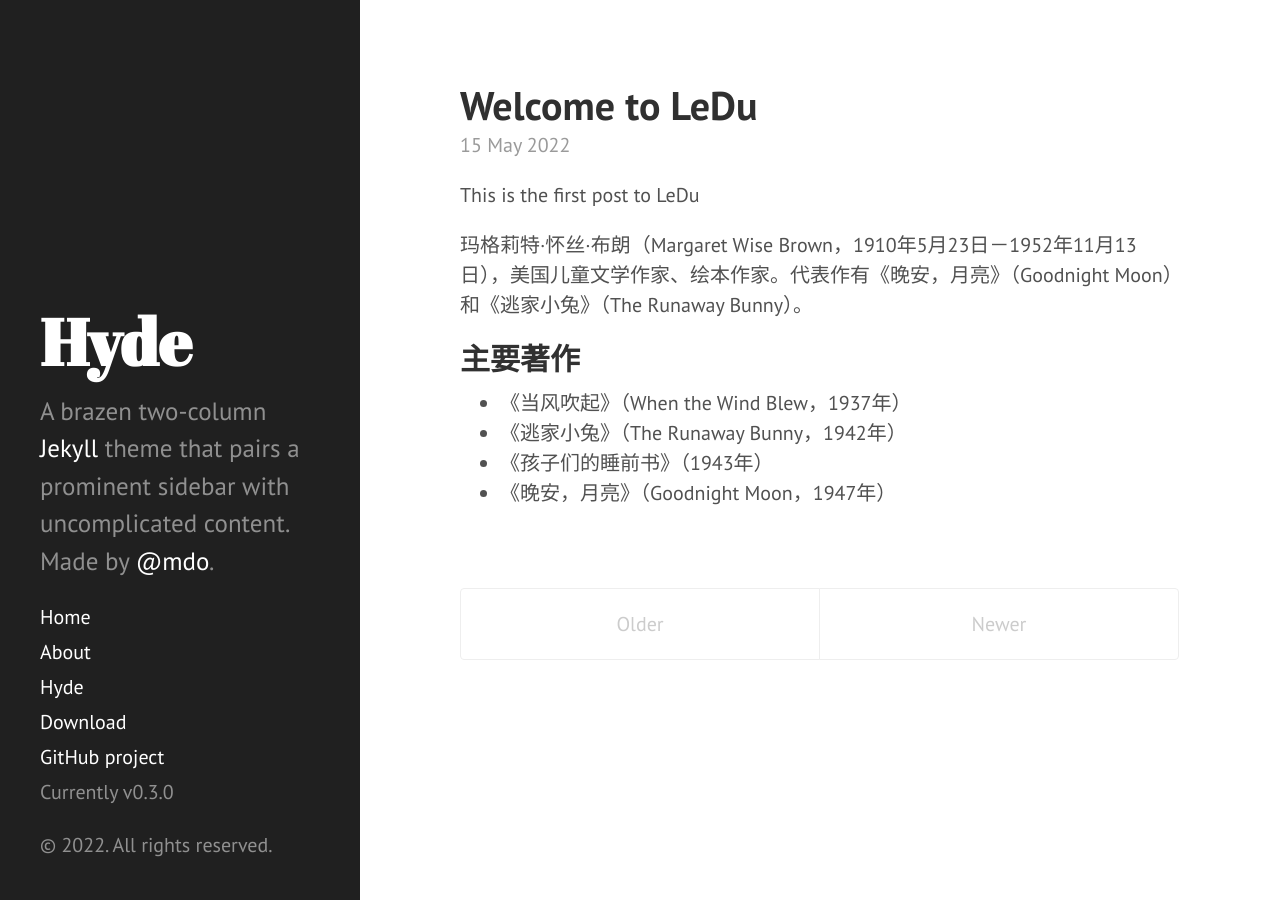
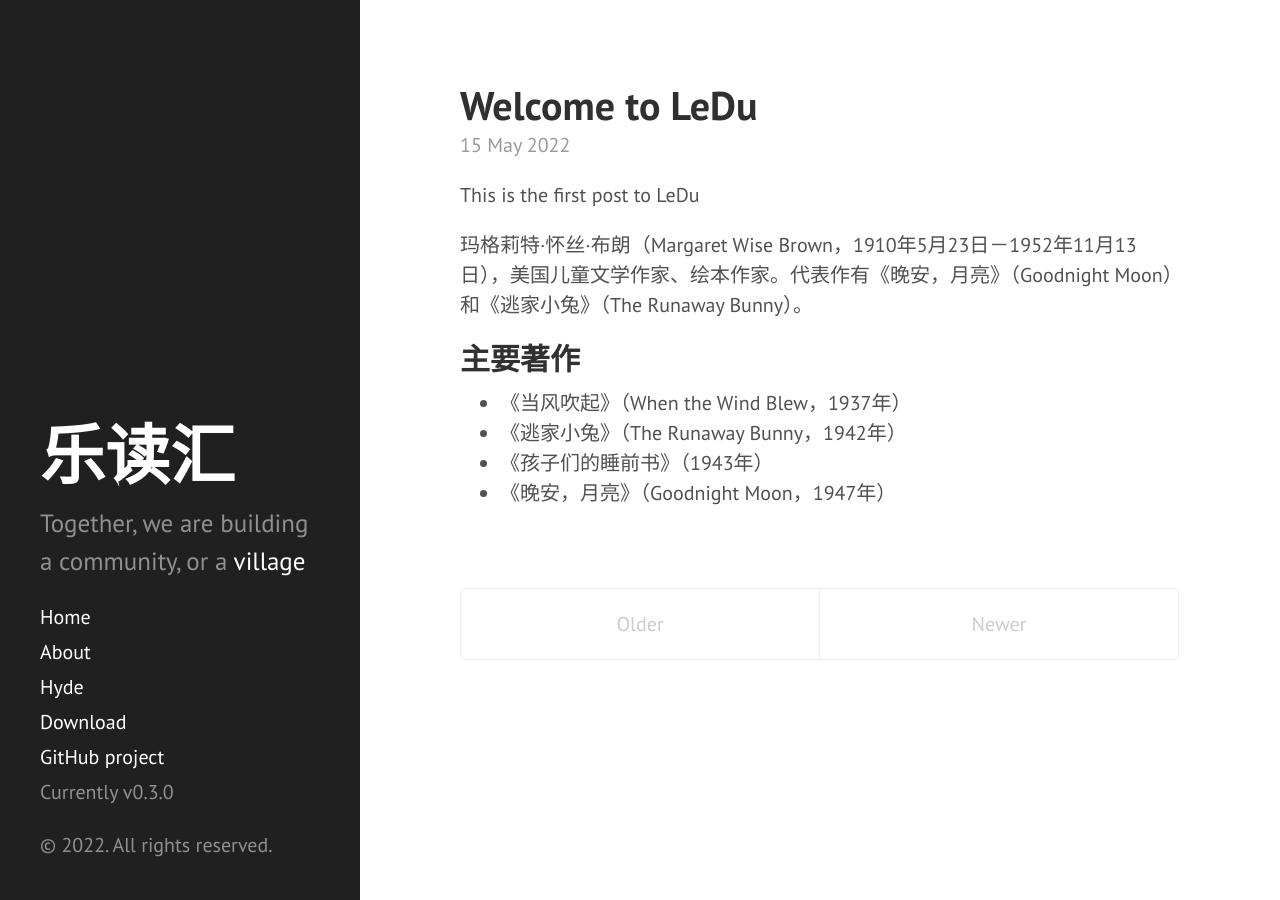
Before and after one commit to leducon/leducon.github.io, a Jekyll site: the page built from index.html, in a window 1280 px wide. Built offline with Jekyll 4.4.1, drawn with Linux system fonts in a browser that asks for light colours; Markdown is read by kramdown in place of the engine named in the settings; the list of posts is cut into pages by our own code.

Commit message:
Update _config.yml

```diff
--- a/_config.yml
+++ b/_config.yml
@@ -7,10 +7,11 @@ permalink:        pretty
 # relative_permalinks: true
 
 # Setup
-title:            Hyde
-tagline:          'A Jekyll theme'
-description:      'A brazen two-column <a href="http://jekyllrb.com" target="_blank">Jekyll</a> theme that pairs a prominent sidebar with uncomplicated content. Made by <a href="https://twitter.com/mdo" target="_blank">@mdo</a>.'
-url:              http://hyde.getpoole.com
+title:            乐读汇
+tagline:          'The happy read confluence'
+#description:      'A brazen two-column <a href="http://jekyllrb.com" target="_blank">Jekyll</a> theme that pairs a prominent sidebar with uncomplicated content. Made by <a href="https://twitter.com/mdo" target="_blank">@mdo</a>.'
+description:      'Together, we are building a community, or a <a href="https://leducon.github.io" target="_blank">village</a>'
+url:              https://leducon.github.io
 baseurl:          /
 
 author:
```
